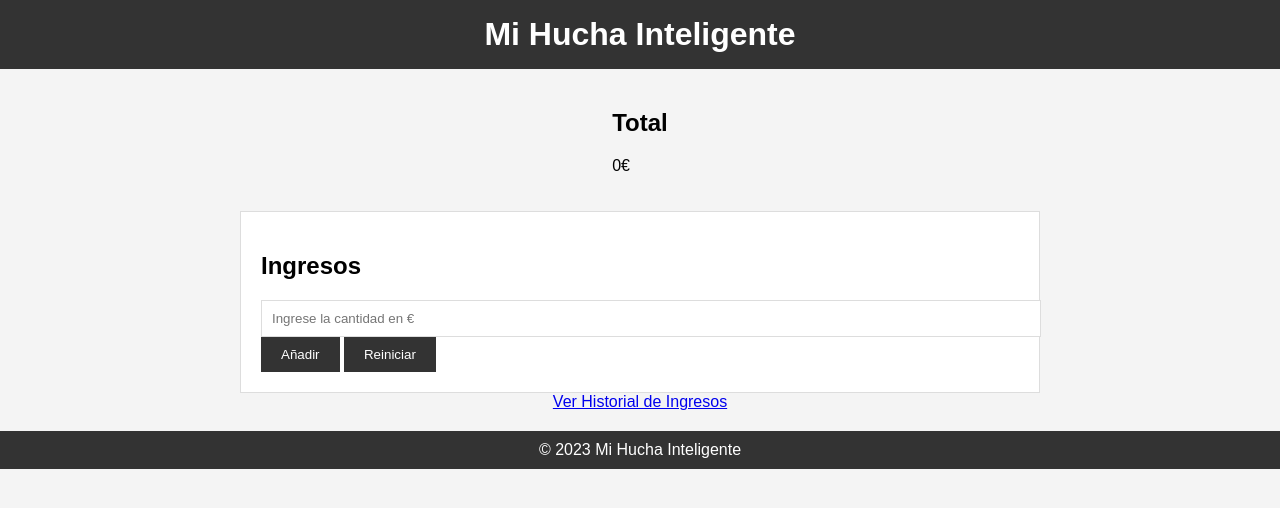
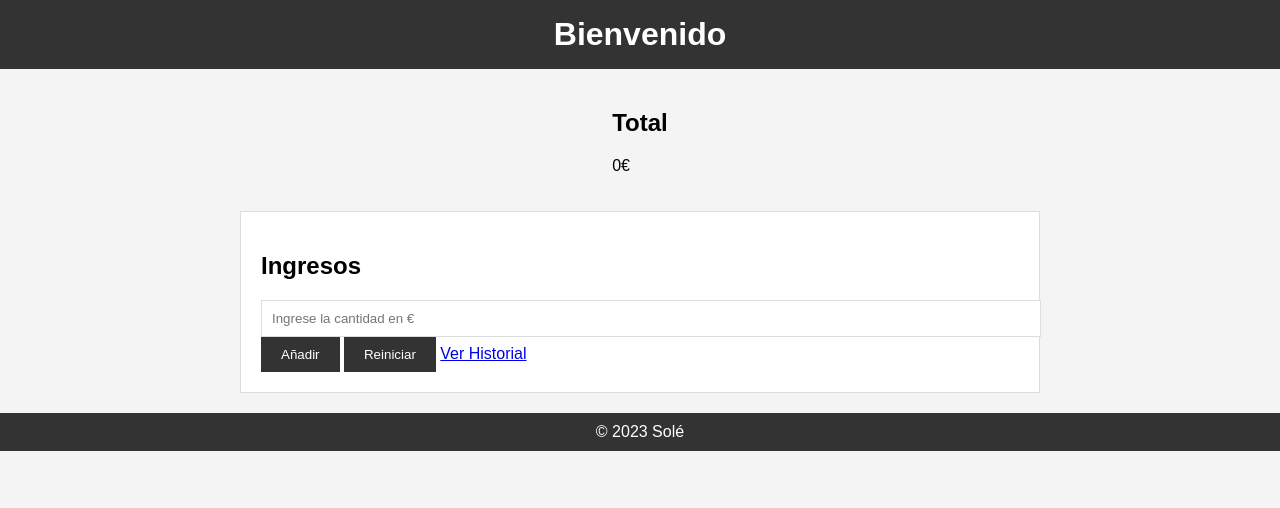
Before and after one commit to BlackMonkey0/BlackMonkey0.github.io, a plain HTML site: page index.html in a window 1280 px wide. Drawn offline with Linux system fonts and the light colour scheme.

Commit message:
Update index.html

```diff
--- a/index.html
+++ b/index.html
@@ -4,11 +4,11 @@
     <meta charset="UTF-8">
     <meta name="viewport" content="width=device-width, initial-scale=1.0">
     <link rel="stylesheet" href="styles.css">
-    <title>Mi Hucha Inteligente</title>
+    <title>AHORROS</title>
 </head>
 <body>
     <header>
-        <h1>Mi Hucha Inteligente</h1>
+        <h1>Bienvenido</h1>
     </header>
     <main>
         <section id="total">
@@ -17,17 +17,17 @@
         </section>
         <div id="transactions">
             <h2>Ingresos</h2>
-            <ul id="transaction-list" class="hidden">
+            <ul id="transaction-list">
                 <!-- Lista de ingresos -->
             </ul>
             <input type="number" id="amount" placeholder="Ingrese la cantidad en €">
             <button id="add-transaction">Añadir</button>
             <button id="reset-button">Reiniciar</button>
+            <a href="historial.html">Ver Historial</a>
         </div>
-        <a href="historial.html">Ver Historial de Ingresos</a> <!-- Enlace a la página de historial -->
     </main>
     <footer>
-        &copy; 2023 Mi Hucha Inteligente
+        &copy; 2023 Solé
     </footer>
     <script src="script.js"></script>
 </body>
```
